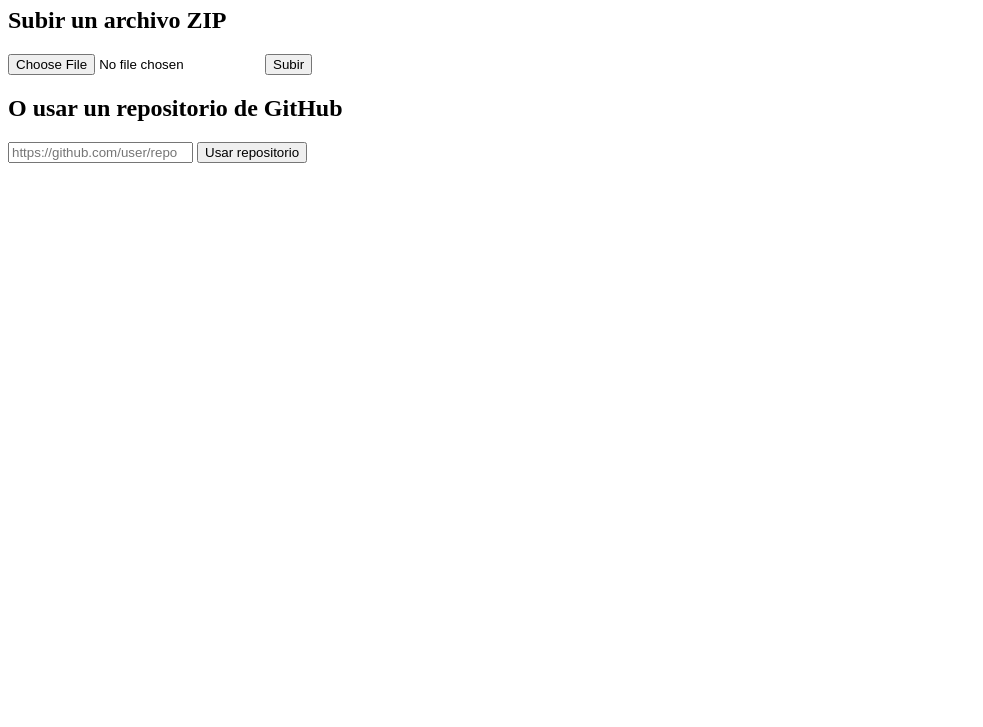
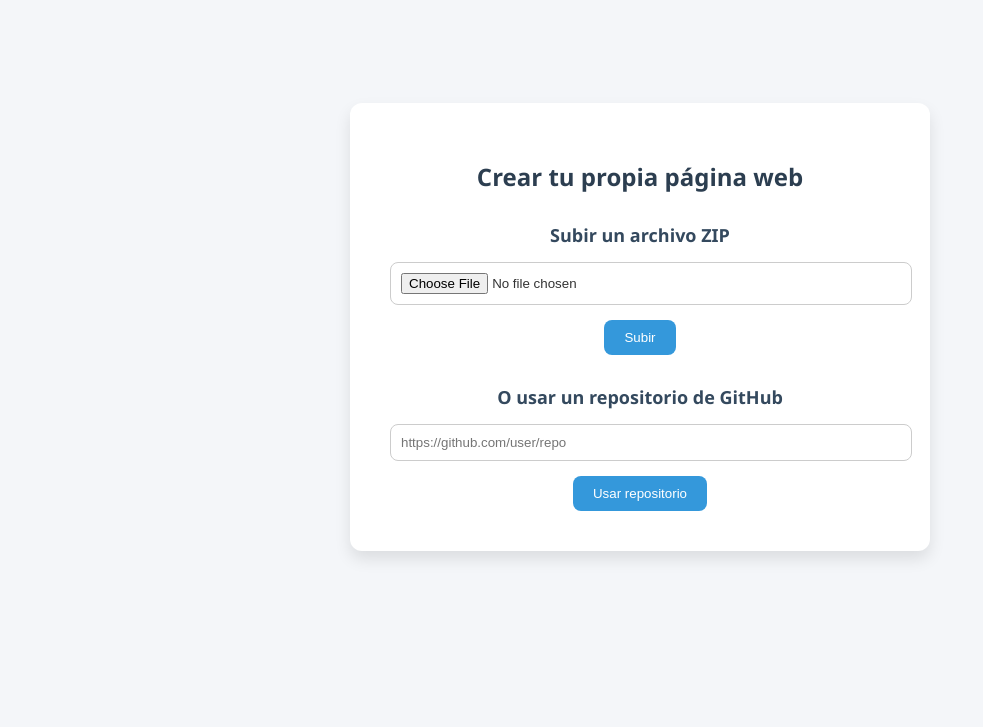
Before and after one commit to deylinqff/Youtzy, a website: page index.html in a window 1280 px wide. Shown: the part 73-800 px from the top of the page, without its empty margins (0-983 px from the left). Drawn offline with Linux system fonts and the light colour scheme.

Commit message:
Actualizar index.html

```diff
--- a/index.html
+++ b/index.html
@@ -3,8 +3,74 @@
 <head>
   <meta charset="UTF-8">
   <title>Sube tu Sitio Web</title>
+  <style>
+    body {
+      font-family: 'Segoe UI', sans-serif;
+      background-color: #f4f6f9;
+      color: #333;
+      margin: 0;
+      padding: 0;
+      display: flex;
+      align-items: center;
+      justify-content: center;
+      min-height: 100vh;
+    }
+
+    .container {
+      background-color: white;
+      padding: 40px;
+      border-radius: 12px;
+      box-shadow: 0 8px 16px rgba(0, 0, 0, 0.1);
+      max-width: 500px;
+      width: 100%;
+      text-align: center;
+    }
+
+    h1 {
+      margin-bottom: 20px;
+      font-size: 24px;
+      color: #2c3e50;
+    }
+
+    h2 {
+      font-size: 18px;
+      margin-top: 30px;
+      margin-bottom: 10px;
+      color: #34495e;
+    }
+
+    form {
+      margin-top: 10px;
+    }
+
+    input[type="file"],
+    input[type="text"] {
+      width: 100%;
+      padding: 10px;
+      margin-top: 5px;
+      border: 1px solid #ccc;
+      border-radius: 8px;
+      margin-bottom: 15px;
+    }
+
+    button {
+      background-color: #3498db;
+      color: white;
+      padding: 10px 20px;
+      border: none;
+      border-radius: 8px;
+      cursor: pointer;
+      transition: background-color 0.3s ease;
+    }
+
+    button:hover {
+      background-color: #2980b9;
+    }
+
+  </style>
 </head>
 <body>
+  <div class="container">
     <h1>Crear tu propia página web</h1>
 
     <h2>Subir un archivo ZIP</h2>
@@ -18,5 +84,6 @@
       <input type="text" name="repoUrl" placeholder="https://github.com/user/repo" required>
       <button type="submit">Usar repositorio</button>
     </form>
+  </div>
 </body>
 </html>
```
Lines whose indentation alone changed are shown as unchanged.
